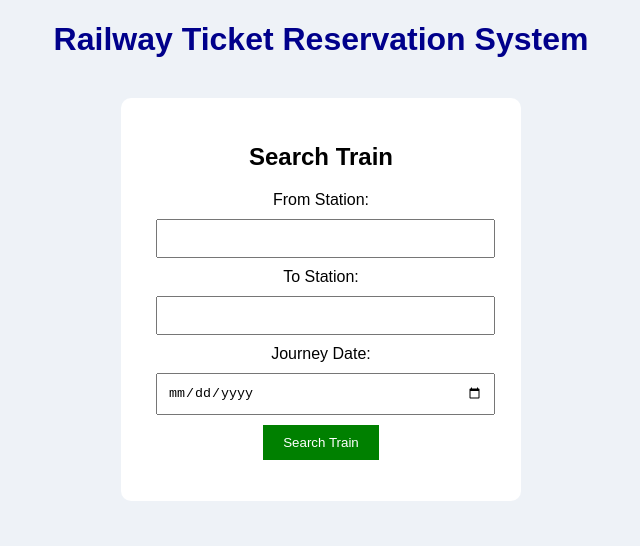
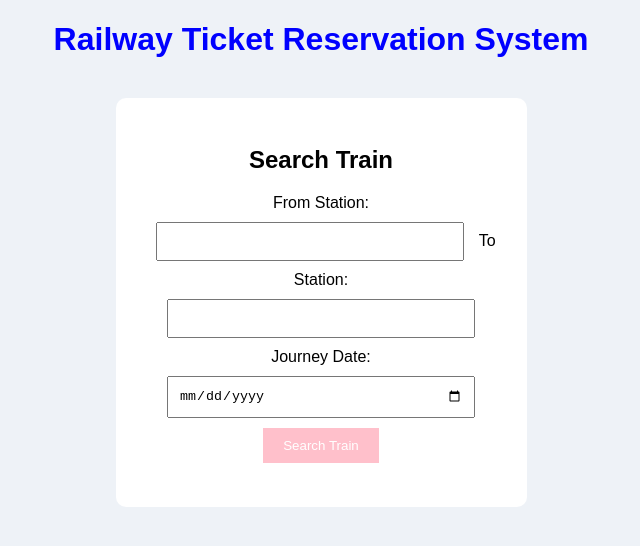
Before and after one commit to niharika48/Railway-Ticket-Reservation, a plain HTML site: page index.html in a window 1280 px wide. Shown: the whole page, without its empty margins (319-959 px from the left). Drawn offline with Linux system fonts and the light colour scheme.

Commit message:
edited style.css in lab at 3:21

```diff
--- a/style.css
+++ b/style.css
@@ -4,22 +4,22 @@ background-color: #eef2f7;
 text-align: center;
 }
 h1 {
-color: darkblue;
+color: blue;
 }
 .container {
 background-color: white;
-width: 350px;
+width: 355px;
 margin: 40px auto;
-padding: 25px;
+padding: 28px;
 border-radius: 10px;
 }
 input {
-width: 90%;
+width: 80%;
 padding: 10px;
 margin: 10px;
 }
 button {
-background-color: green;
+background-color: pink;
 color: white;
 padding: 10px 20px;
 border: none;
```
